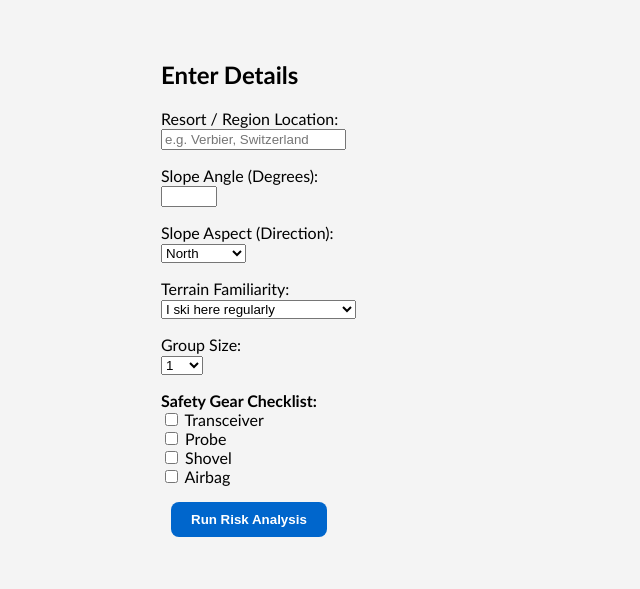
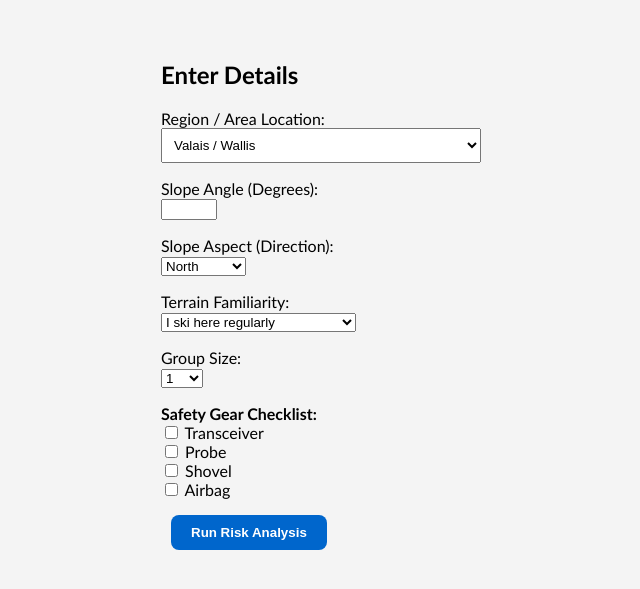
Before and after one commit to jmarty-create/cs27-internal-assessment-link-jmarty, a Flask app: page /evaluate in a window 1280 px wide. Shown: the part 61-650 px from the top of the page, without its empty margins (229-869 px from the left). Run offline with Flask 3, Linux system fonts and the light colour scheme.

Commit message:
Have reoreinted how the location functionality will work. I decided to focus on swiss regions for the moment to simplify the task. Then I also changed the evaluation to have a risk of 4 or 5 cause an automatic "No-Go" recommendation.

```diff
--- a/evaluation.py
+++ b/evaluation.py
@@ -25,15 +25,15 @@ def calculate_risk(data):
         has_airbag = True
 
     # avalanche danger from function above
-    eaws_danger = get_eaws_danger_level(location)
+        eaws_danger = get_eaws_danger_level(location)
 
     #the automatic hard stops that lead to immediate "No-go"
     if has_transceiver == False:
         return "No-Go", "red", "N/A", eaws_danger, "Automatic No-Go: Missing Transceiver!"
     elif group_size == "1":
         return "No-Go", "red", "N/A", eaws_danger, "Automatic No-Go: Solo skiing is not allowed."
-    elif eaws_danger == 5:
-        return "No-Go", "red", "N/A", eaws_danger, "Automatic No-Go: EAWS Danger Level 5(Extreme)."
+    elif eaws_danger == 5 or eaws_danger == 4:
+        return "No-Go", "red", "N/A", eaws_danger, "Automatic No-Go: EAWS Danger Level Extreme."
 
     # Calculating natural factors (50% of overall score)
     if 35 <= angle <= 40:
--- a/templates/evaluate.html
+++ b/templates/evaluate.html
@@ -18,19 +18,23 @@
 
     <main style="padding: 40px; max-width: 500px; margin: 0 auto;">
         <h2>Enter Details</h2>
-
         <form action="/calculate" method="POST">
-            <p>
-                <label>Resort / Region Location:</label><br>
-                <input type="text" name="location" placeholder="e.g. Verbier, Switzerland" required>
-            </p>
-
-            <p>
+        <p>
+                <label for="location">Region / Area Location:</label><br>
+                <select id="location" name="location" required style="padding: 8px; width: 320px;">
+                    <option value="Lower Valais">Valais / Wallis</option>
+                    <option value="Upper Valais">Valais / Wallis</option>
+                    <option value="Graubunden">Graubünden / Grisons (Engadin, Davos, St. Moritz)</option>
+                    <option value="Northern Alps">Northern Alps (Bernese Oberland & Central CH)</option>
+                    <option value="Eastern Alps">Eastern Alps (Glarus, St. Gallen, Alpstein)</option>
+                    <option value="Gotthard">Central Alps / Gotthard Region (Andermatt, Uri)</option>
+                    <option value="Ticino">Ticino / Tessin (Southern Alps)</option>
+                    <option value="Jura">Jura Mountains</option>
+                </select>
+        </p>
                 <label>Slope Angle (Degrees):</label><br>
                 <input type="number" name="slope_angle" min="0" max="90" required>
                 <!-- the required essentially checks if the field is left empty and shows an error message-->
-            </p>
-            <!-- drop down for the slope aspect might remove the ordinal directions later and just leave cardinal-->
             <p>
                 <label>Slope Aspect (Direction):</label><br>
                 <select name="slope_aspect">
```
Also changed, not shown: loc_risk.py (deleted, +0 -10 lines).
